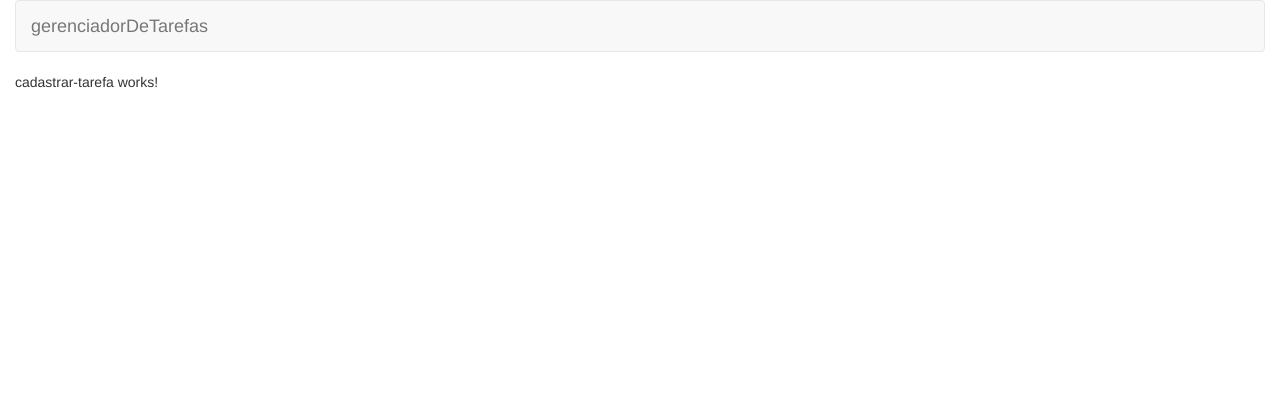
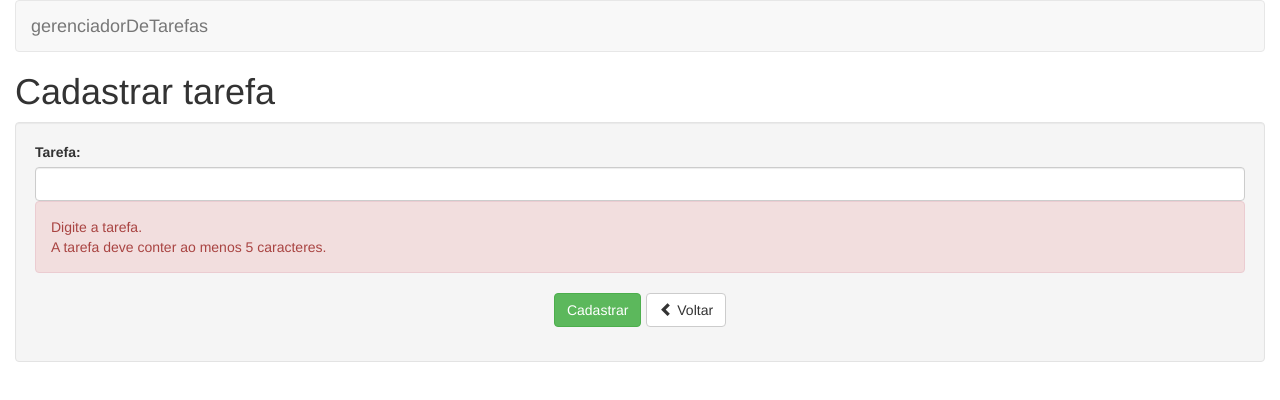
Before and after one commit to francelinom/gerenciadorDeTarefas, an Angular app: page /tarefas/cadastrar in a window 1280 px wide. Shown: the top 400 px of the page. Built offline with nearby package versions, Linux system fonts and the light colour scheme.

Commit message:
template de cadastro de tarefa

```diff
--- a/src/app/tarefas/cadastrar-tarefa/cadastrar-tarefa.component.html
+++ b/src/app/tarefas/cadastrar-tarefa/cadastrar-tarefa.component.html
@@ -1 +1,24 @@
-<p>cadastrar-tarefa works!</p>
+<h1>Cadastrar tarefa</h1>
+
+<div class="well">
+  <form>
+    <div class="form-group">
+      <label for="nome">Tarefa:</label>
+      <input type="text" class="form-control" id="nome" name="nome" minlength="5" required>
+      <div class="alert alert-danger">
+        <div>
+          Digite a tarefa.
+        </div>
+        <div>
+          A tarefa deve conter ao menos 5 caracteres.
+        </div>
+      </div>
+    </div>
+    <div class="form-group text-center">
+      <input type="submit" class="btn btn-success" value="Cadastrar">
+      <a class="btn btn-default" style="margin-left: 5px;">
+        <span class="glyphicon glyphicon-chevron-left" aria-hidden="true"></span> Voltar
+      </a>
+    </div>
+  </form>
+</div>
```
